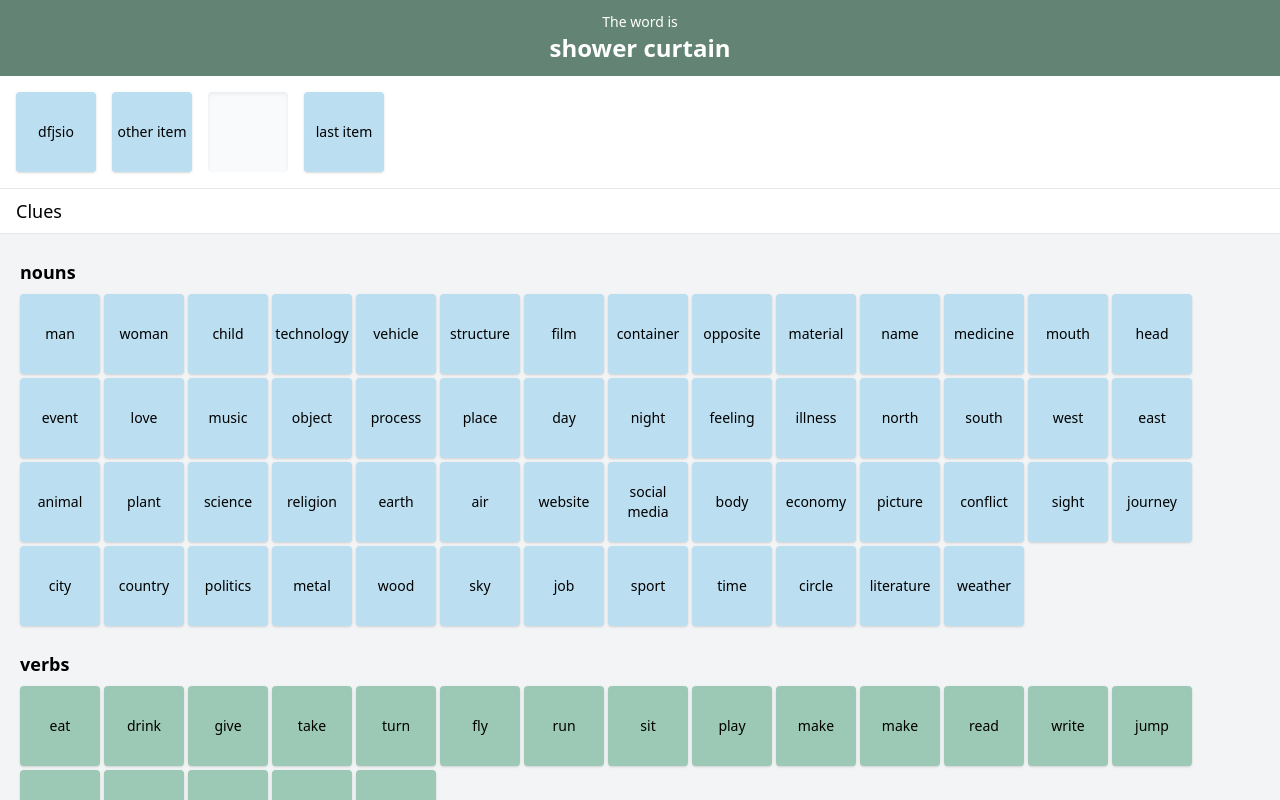
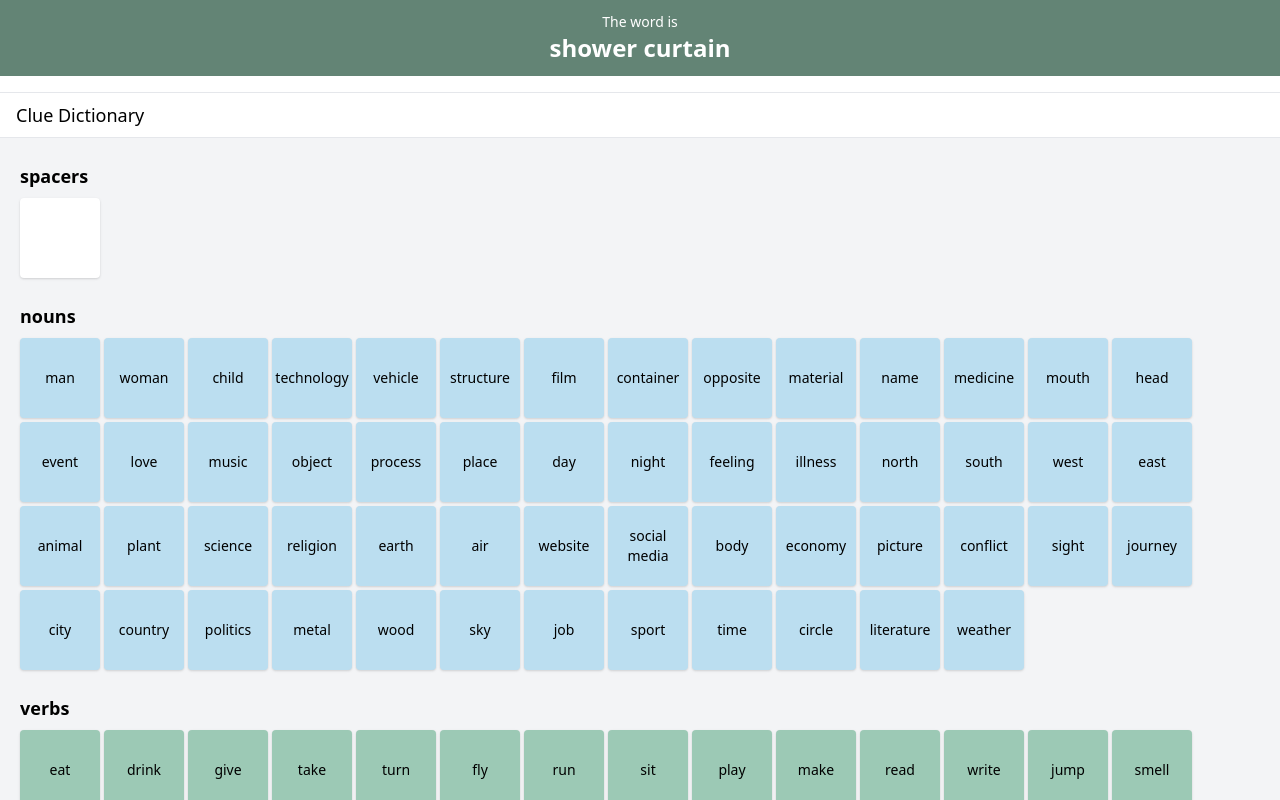
Before and after one commit to dajinchu/word-slam, a React (Create React App) app: page / in a window 1280 px wide. Shown: the top 800 px of the page. Built offline with nearby package versions, Linux system fonts and the light colour scheme.

Commit message:
cross dragging working

```diff
--- a/src/components/Cards.tsx
+++ b/src/components/Cards.tsx
@@ -5,11 +5,12 @@ const bgClass: { [key in WordType]: string } = {
   verb: "bg-verb",
   preposition: "bg-preposition",
   adjective: "bg-adjective",
+  spacer: "bg-white"
 };
-export function WordCard({ clue, type }: { clue: string; type: WordType }) {
+export function WordCard({ word, type }: { word?: string; type: WordType }) {
   return (
     <div className={`w-20 h-20 rounded shadow ${bgClass[type]} flex justify-center items-center`}>
-      <span className="text-center text-sm">{clue}</span>
+      <span className="text-center text-sm">{word}</span>
     </div>
   );
 }
--- /dev/null
+++ b/src/components/DictionarySection.tsx
@@ -0,0 +1,85 @@
+import React from "react";
+import {
+  Droppable,
+  Draggable,
+  DraggableProvided,
+} from "react-beautiful-dnd";
+import { WordType } from "../constants";
+import { DraggableWord } from "../dnd";
+import { WordCard } from "./Cards";
+
+export function DraggableCard({
+  word,
+  provided,
+}: {
+  word: DraggableWord;
+  provided: DraggableProvided;
+}) {
+  return (
+    <div
+      className="select-none"
+      ref={provided.innerRef}
+      style={provided.draggableProps.style}
+      {...provided.draggableProps}
+      {...provided.dragHandleProps}
+    >
+      <WordCard word={word.word || ""} type={word.type} />
+    </div>
+  );
+}
+
+export function DictionarySection({
+  words,
+  wordType,
+}: {
+  words: DraggableWord[];
+  wordType: WordType;
+}) {
+  return (
+    <Droppable
+      droppableId={wordType}
+      isDropDisabled
+      direction="horizontal"
+      renderClone={(provided, snapshot, rubric) => (
+        <>
+          <DraggableCard
+            word={words[rubric.source.index]}
+            provided={provided}
+          />
+        </>
+      )}
+    >
+      {(provided, snapshot) => (
+        <div
+          {...provided.droppableProps}
+          ref={provided.innerRef}
+          className="grid gap-1"
+          style={{ gridTemplateColumns: "repeat(auto-fit, 5rem)" }}
+        >
+          {words.map((word, idx) => {
+            const shouldRenderClone = word.id === snapshot.draggingFromThisWith;
+            return (
+              <React.Fragment key={word.id}>
+                {shouldRenderClone ? (
+                  <div className="react-dnd-clone">
+                    <WordCard word={word.word || ""} type={wordType} />
+                  </div>
+                ) : (
+                  <Draggable draggableId={word.id} index={idx}>
+                    {(provided) => (
+                      <DraggableCard
+                        word={word}
+                        provided={provided}
+                      />
+                    )}
+                  </Draggable>
+                )}
+              </React.Fragment>
+            );
+          })}
+          {provided.placeholder}
+        </div>
+      )}
+    </Droppable>
+  );
+}
--- a/src/components/EditableClueArea.tsx
+++ b/src/components/EditableClueArea.tsx
@@ -1,16 +1,13 @@
-import { DragDropContext, Draggable, Droppable } from "react-beautiful-dnd";
+import { Draggable, Droppable } from "react-beautiful-dnd";
 import React from "react";
 import { WordCard, EmptyCardSpot } from "./Cards";
-import { DraggableClue } from "../dnd";
+import { DraggableWord } from "../dnd";
+import { wordTypes } from "../constants";
 
-export function EditableClueArea({ clues }: { clues: DraggableClue[] }) {
+export function EditableClueArea({ clues }: { clues: DraggableWord[] }) {
   return (
     <div>
-      <Droppable
-        droppableId="droppable"
-        isCombineEnabled
-        direction="horizontal"
-      >
+      <Droppable droppableId="clues" direction="horizontal">
         {(provided, snapshot) => (
           <div
             {...provided.droppableProps}
@@ -27,11 +24,7 @@ export function EditableClueArea({ clues }: { clues: DraggableClue[] }) {
                     {...provided.dragHandleProps}
                     style={provided.draggableProps.style}
                   >
-                    {clue.word ? (
-                      <WordCard clue={clue.word} type="noun" />
-                    ) : (
-                      <EmptyCardSpot />
-                    )}
+                    <WordCard word={clue.word} type={clue.type} />
                   </div>
                 )}
               </Draggable>
--- a/src/constants.ts
+++ b/src/constants.ts
@@ -1,7 +1,8 @@
-export const wordTypes = ["noun", "verb", "preposition", "adjective"] as const;
+export const wordTypes = ["noun", "verb", "preposition", "adjective", "spacer"] as const;
 export type WordType = typeof wordTypes[number];
 
-export const words: { [key in WordType]: string[] } = {
+export const dictionary: Record<WordType, string[]> = {
+  spacer: [''],
   noun: [
     "man",
     "woman",
@@ -68,7 +69,6 @@ export const words: { [key in WordType]: string[] } = {
     "run",
     "sit",
     "play",
-    "make",
     "make",
     "read",
     "write",
--- a/src/pages/ClueMaster.tsx
+++ b/src/pages/ClueMaster.tsx
@@ -1,54 +1,87 @@
 import React, { useCallback, useState } from "react";
-import {
-  DragDropContext,
-  Draggable,
-  Droppable,
-  DropResult,
-} from "react-beautiful-dnd";
-import { WordCard } from "../components/Cards";
+import { DragDropContext, DropResult } from "react-beautiful-dnd";
+import { DictionarySection } from "../components/DictionarySection";
 import { EditableClueArea } from "../components/EditableClueArea";
-import { words, wordTypes } from "../constants";
-import { DraggableClue } from "../dnd";
+import { dictionary, WordType } from "../constants";
+import { DnDState, DraggableWord } from "../dnd";
+import { mapValues } from "../utils";
 
-function reorder<T>(list: T[], startIndex: number, endIndex: number): T[] {
-  const result = Array.from(list);
-  const [removed] = result.splice(startIndex, 1);
-  result.splice(endIndex, 0, removed);
-
-  return result;
-}
-
-function handleDropResult(
-  clues: DraggableClue[],
-  result: DropResult
-): DraggableClue[] {
+function handleDropResult(state: DnDState, result: DropResult): DnDState {
   const { source, combine, destination } = result;
-  if (combine) {
+  /* if (combine) {
     const newItems = Array.from(clues);
     const destIndex = newItems.findIndex((i) => i.id === combine.draggableId);
     newItems[destIndex] = newItems[source.index];
     newItems.splice(source.index, 1);
     return newItems;
-  } else if (destination) {
-    return reorder(clues, source.index, destination.index);
+  } else */ if (
+    destination
+  ) {
+    // clone droppable sections
+    const sourceDroppable = [...state[source.droppableId]];
+    const destDroppable =
+      source.droppableId === destination.droppableId
+        ? sourceDroppable
+        : [...state[destination.droppableId]];
+
+    const sourceDraggable = sourceDroppable[source.index];
+
+    // remove from source
+    sourceDroppable.splice(source.index, 1);
+    // add to dest
+    destDroppable.splice(destination.index, 0, sourceDraggable);
+
+    if (source.droppableId === "spacer") {
+      // clone
+      sourceDroppable[source.index] = {
+        ...sourceDraggable,
+        id: parseInt(sourceDraggable.id) + 1 + "",
+      };
+    }
+
+    return {
+      ...state,
+      [source.droppableId]: sourceDroppable,
+      [destination.droppableId]: destDroppable,
+    };
+
+    // if (source.droppableId === 'clues') {
+    //   const sourceWord: DraggableWord = state.clues[source.index]
+    //   return reorder(clues, source.index, destination.index);
+    // } else {
+    //   const newItems = Array.from(clues);
+    //   //TODO: Actually lookup the word id!
+    //   const sourceWord: DraggableWord = dictionary[source.droppableId][source.index]
+    //   newItems.splice(destination.index, 0, sourceWord);
+
+    //   return newItems;
+    // }
   } else {
-    return clues;
+    return state;
   }
 }
 
-const DEFAULT: DraggableClue[] = [
-  { id: "dfjis", word: "dfjsio" },
-  { id: "2", word: "other item" },
-  { id: "4" },
-  { id: "jifdos", word: "last item" },
-];
+const DEFAULT: DraggableWord[] = [];
+
+const DRAGGABLE_DICTIONARY: DnDState = mapValues(
+  dictionary,
+  (words, wordType) =>
+    words.map((word) =>
+      wordType === "spacer"
+        ? { id: "0", type: wordType }
+        : { word: word, id: word, type: wordType }
+    )
+);
 
 export function ClueMaster() {
-  const [clues, setClues] = useState<DraggableClue[]>(DEFAULT);
+  const [{ clues, ...dictionary }, setCards] = useState<DnDState>({
+    clues: DEFAULT,
+    ...DRAGGABLE_DICTIONARY,
+  });
 
   const onDragEnd = useCallback(
     (result: DropResult) =>
-      setClues((clues) => handleDropResult(clues, result)),
+      setCards((state) => handleDropResult(state, result)),
     []
   );
 
@@ -61,71 +94,18 @@ export function ClueMaster() {
             <div className="text-white text-2xl font-bold">shower curtain</div>
           </div>
           <EditableClueArea clues={clues} />
-          <div className="py-2 pl-4 text-lg border-t border-b">Clues</div>
+          <div className="py-2 pl-4 text-lg border-t border-b">
+            Clue Dictionary
+          </div>
         </div>
         <div className="px-5 bg-gray-100 flex-grow">
-          {wordTypes.map((clueType) => (
+          {Object.entries(dictionary).map(([wordType, words]) => (
             <div>
-              <div className="pb-2 pt-6 text-lg font-bold">{clueType}s</div>
-              <Droppable
-                droppableId={clueType}
-                isDropDisabled
-                direction="horizontal"
-                renderClone={(provided, snapshot, rubric) => (
-                  <>
-                    <div
-                      className="select-none"
-                      ref={provided.innerRef}
-                      style={provided.draggableProps.style}
-                      {...provided.draggableProps}
-                      {...provided.dragHandleProps}
-                    >
-                      <WordCard
-                        clue={words[clueType][rubric.source.index]}
-                        type={clueType}
-                      />
-                    </div>
-                  </>
-                )}
-              >
-                {(provided, snapshot) => (
-                  <div
-                    // {...provided.droppableProps}
-                    ref={provided.innerRef}
-                    // className="flex flex-row flex-wrap"
-                    className="grid gap-1"
-                    style={{ gridTemplateColumns: "repeat(auto-fit, 5rem)" }}
-                  >
-                    {words[clueType].map((clue, idx) => {
-                      const shouldRenderClone =
-                        clue === snapshot.draggingFromThisWith;
-                      return (
-                        <React.Fragment key={clue}>
-                          {shouldRenderClone ? (
-                            <div className="react-dnd-clone">
-                              <WordCard clue={clue} type={clueType} />
-                            </div>
-                          ) : (
-                            <Draggable draggableId={clue} index={idx}>
-                              {(provided, snapshot) => (
-                                <div
-                                  className="select-none"
-                                  ref={provided.innerRef}
-                                  {...provided.draggableProps}
-                                  {...provided.dragHandleProps}
-                                >
-                                  <WordCard clue={clue} type={clueType} />
-                                </div>
-                              )}
-                            </Draggable>
-                          )}
-                        </React.Fragment>
-                      );
-                    })}
-                    {provided.placeholder}
-                  </div>
-                )}
-              </Droppable>
+              <div className="pb-2 pt-6 text-lg font-bold">{wordType}s</div>
+              <DictionarySection
+                words={words}
+                wordType={wordType as WordType}
+              />
             </div>
           ))}
         </div>
--- /dev/null
+++ b/src/utils.ts
@@ -0,0 +1,14 @@
+/** Things that are lodash but I don't want to import the chungus lib */
+
+export function mapValues<T, R, K extends string | number>(
+  obj: Record<K, T>,
+  mapper: (v: T, k: K) => R
+): Record<string, R> {
+  return Object.entries(obj).reduce(
+    (acc, [key, value]) => ({
+      ...acc,
+      [key]: mapper(value as T, key as K),
+    }),
+    {}
+  );
+}
```
Also changed, not shown: src/dnd.ts (+6 -1 lines).
